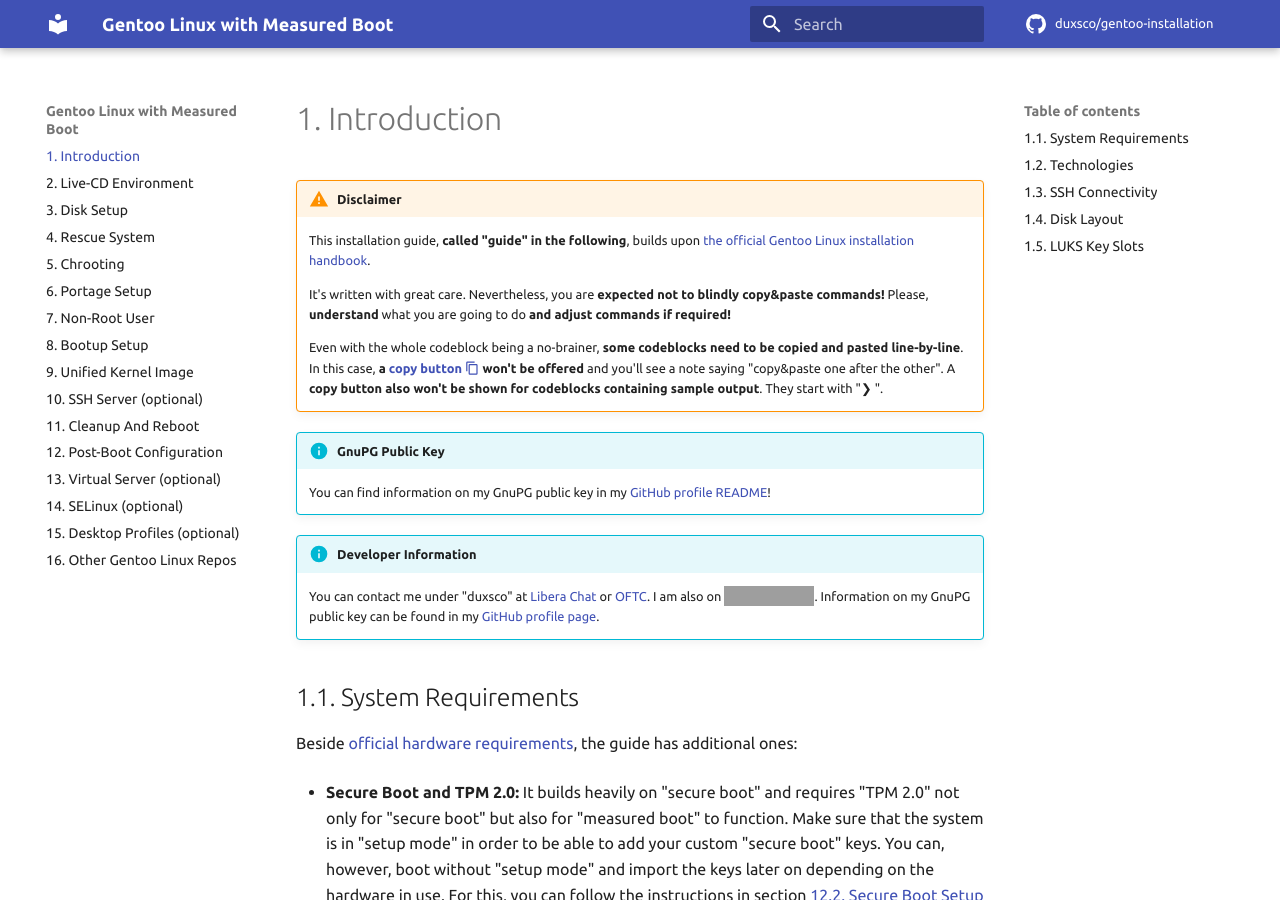
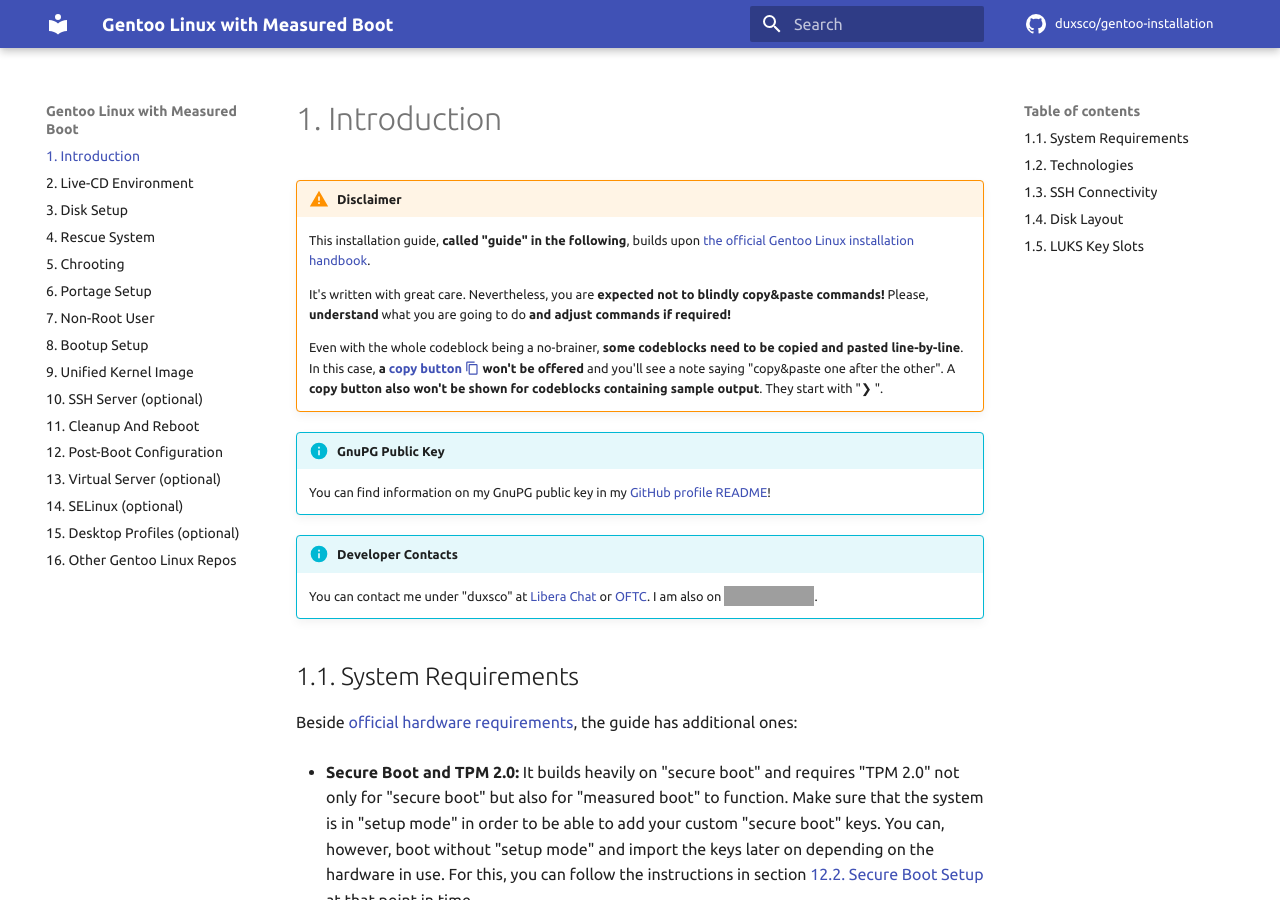
Before and after one commit to duxsco/gentoo-installation, an MkDocs documentation site: the page built from docs/index.md, in a window 1280 px wide and 900 px high. Built offline with MkDocs 1.6.1 and Material for MkDocs 9.7.7, drawn with Linux system fonts in a browser that asks for light colours; comment, search, counter and statistics services are not loaded; grey boxes are pictures that could not be loaded.

Commit message:
Update developer information/contacts

```diff
--- a/docs/index.md
+++ b/docs/index.md
@@ -8,8 +8,8 @@
 !!! info "GnuPG Public Key"
     You can find information on my GnuPG public key in my [GitHub profile README](https://github.com/duxsco/)!
 
-!!! info "Developer Information"
-    You can contact me under "duxsco" at [Libera Chat](https://libera.chat) or [OFTC](https://www.oftc.net/). I am also on <a rel="me" href="https://digitalcourage.social/@duxsco"><img alt="Mastodon" class="my-mastodon-image" src="https://img.shields.io/mastodon/follow/109303789608719853?domain=https%3A%2F%2Fdigitalcourage.social&label=Mastodon&style=social"></a>. Information on my GnuPG public key can be found in my [GitHub profile page](https://github.com/duxsco/).
+!!! info "Developer Contacts"
+    You can contact me under "duxsco" at [Libera Chat](https://libera.chat) or [OFTC](https://www.oftc.net/). I am also on <a rel="me" href="https://digitalcourage.social/@duxsco"><img alt="Mastodon" class="my-mastodon-image" src="https://img.shields.io/mastodon/follow/109303789608719853?domain=https%3A%2F%2Fdigitalcourage.social&label=Mastodon&style=social"></a>.
 
 ## 1.1. System Requirements
 
```
